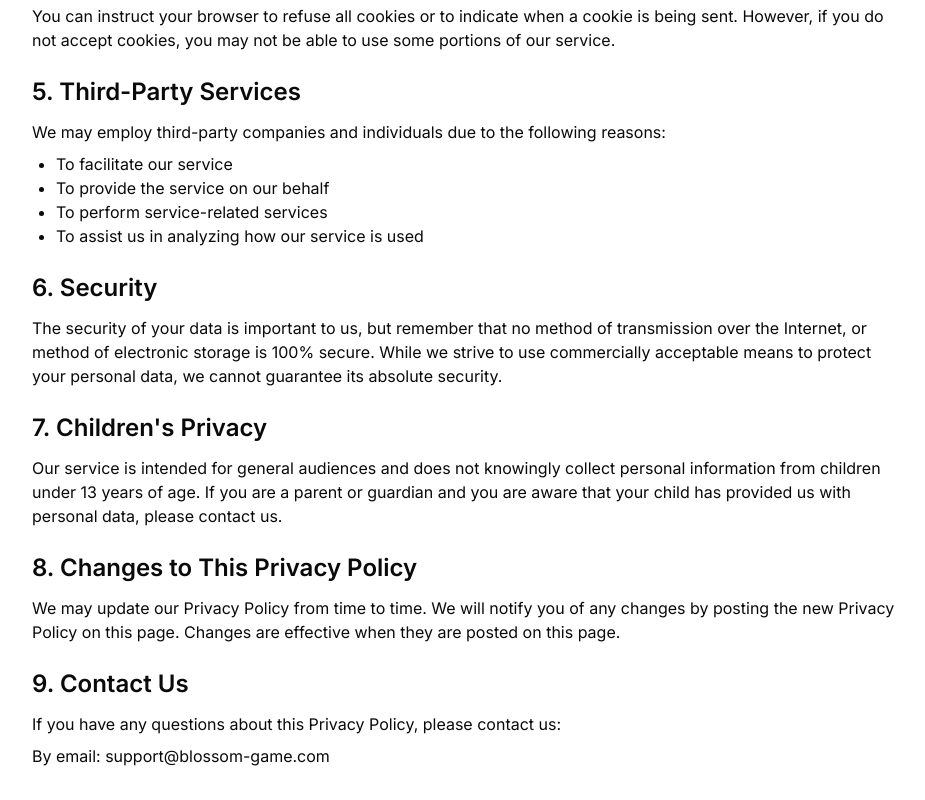
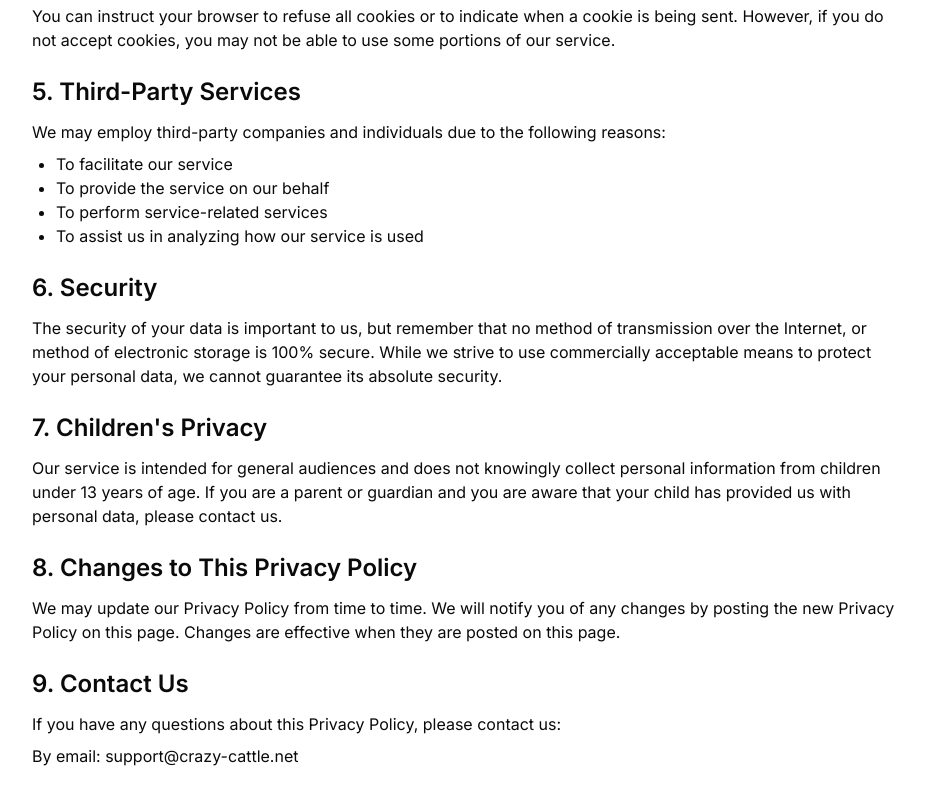
Before and after one commit to zhangyuliang1994/crazycattle3d, a Next.js app: page /privacy-policy in a window 1280 px wide. Shown: the part 1064-1864 px from the top of the page, without its empty margins (176-1101 px from the left). Built offline with nearby package versions, Linux system fonts and the light colour scheme.

Commit message:
update pp/tos

```diff
--- a/app/privacy-policy/page.tsx
+++ b/app/privacy-policy/page.tsx
@@ -109,7 +109,7 @@ const PrivacyPolicy = () => {
             If you have any questions about this Privacy Policy, please contact us:
           </p>
           <p className="mt-2">
-            By email: support@blossom-game.com
+            By email: support@crazy-cattle.net
           </p>
         </section>
       </div>
--- a/app/terms-of-service/page.tsx
+++ b/app/terms-of-service/page.tsx
@@ -99,7 +99,7 @@ const TermsOfService = () => {
             If you have any questions about these Terms of Service, please contact us:
           </p>
           <p className="mt-2">
-            By email: support@blossom-game.com
+            By email: support@crazy-cattle.net
           </p>
         </section>
       </div>
```
